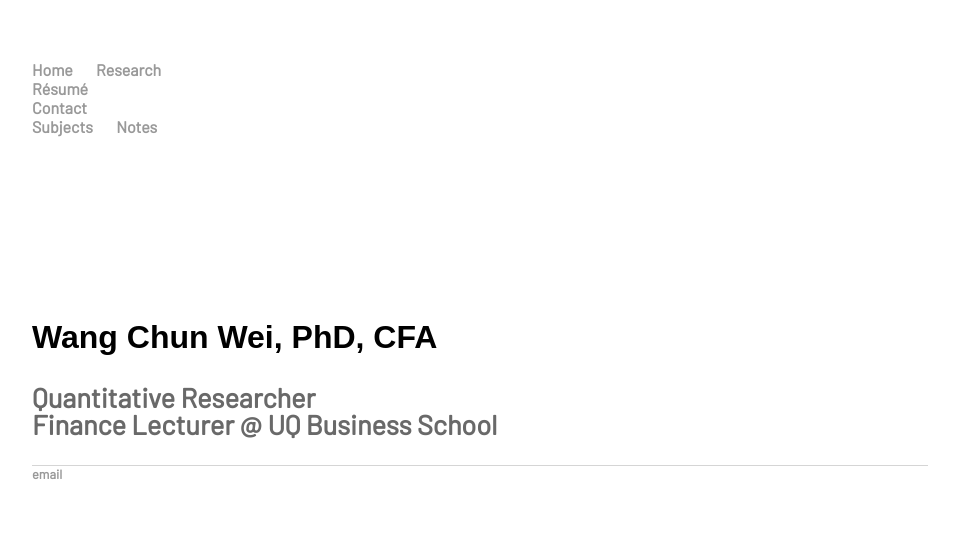
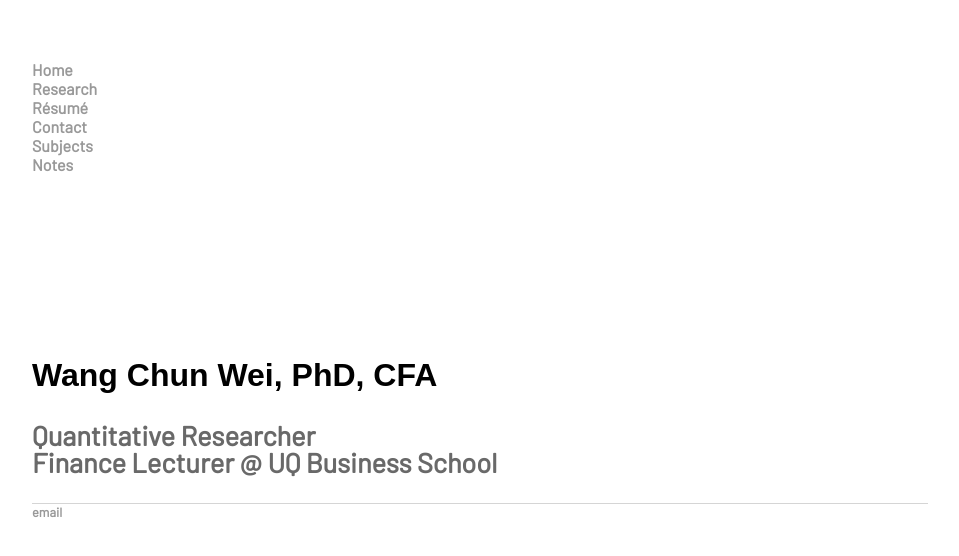
Before and after one commit to weiwangchun/weiwangchun.github.io, a Jekyll site: the page built from index.html, in a window 1280 px wide. Shown: the top 556 px of the page, without its empty margins (160-1119 px from the left). Built offline with Jekyll 4.4.1, drawn with Linux system fonts in a browser that asks for light colours; some web fonts are replaced.

Commit message:
Update main.css

```diff
--- a/css/main.css
+++ b/css/main.css
@@ -9,7 +9,7 @@ nav ul, footer ul {
     padding: 0px;
     margin: 0px;
     list-style: none;
-    width: 150px;
+    width: 100px;
     font-weight: bold;
 }
 nav ul li, footer ul li {
```
